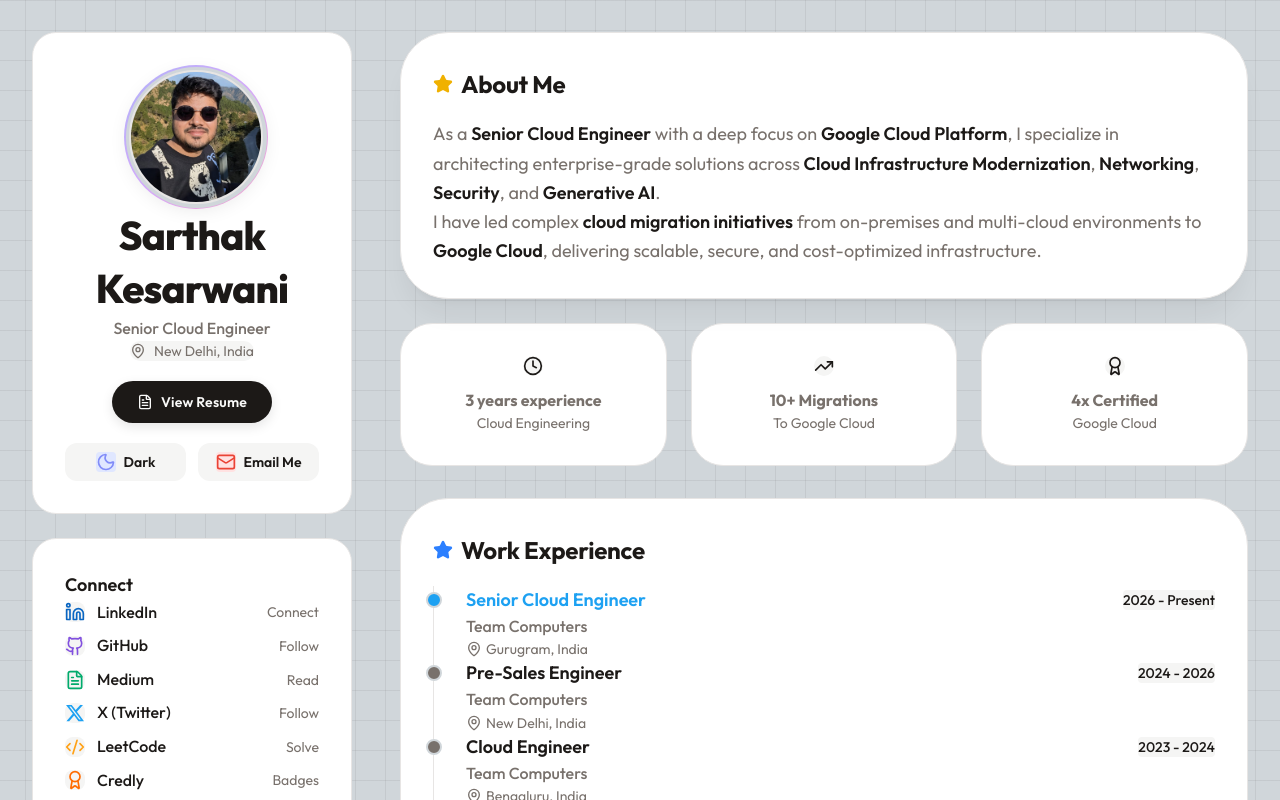
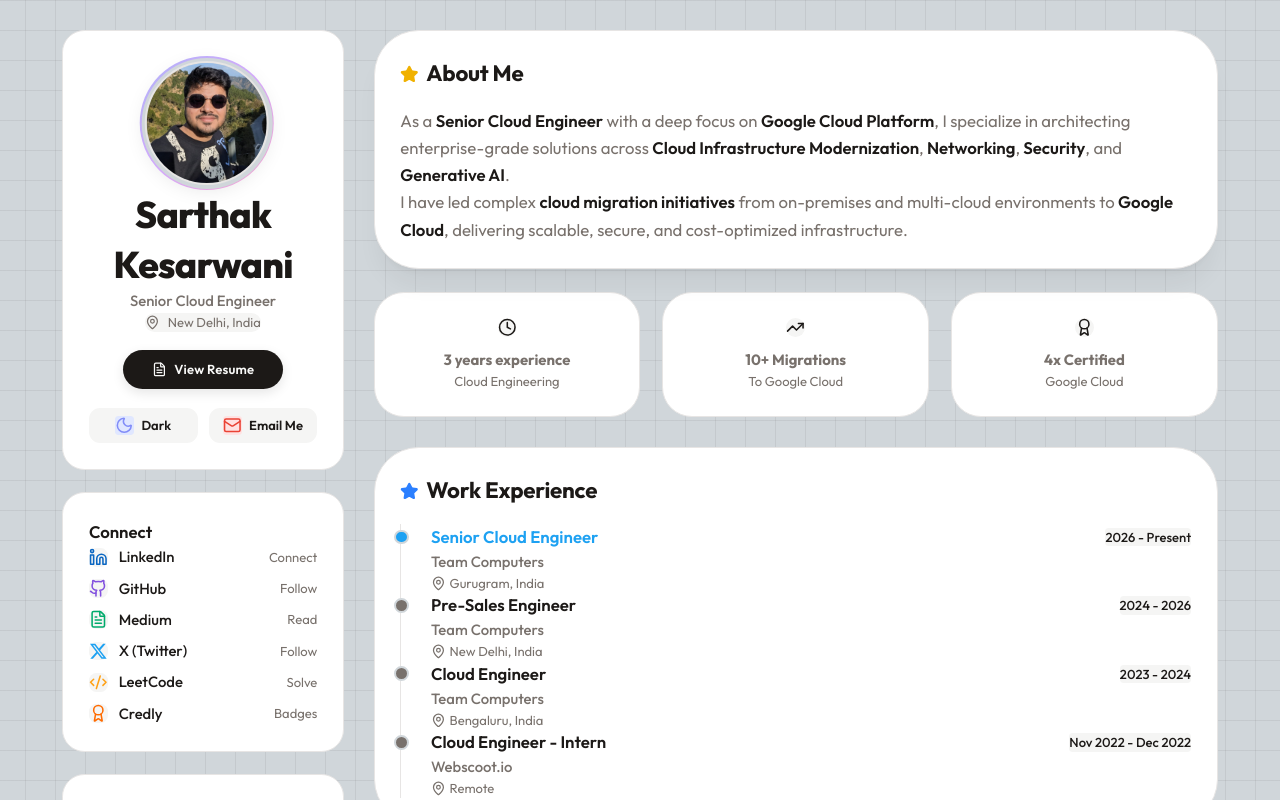
Before and after one commit to operator670/techwithsarthak, a Next.js app: page / in a window 1280 px wide. Shown: the top 800 px of the page. Built offline with nearby package versions, Linux system fonts and the light colour scheme.

Commit message:
Fixed view

```diff
--- a/app/globals.css
+++ b/app/globals.css
@@ -69,6 +69,13 @@
   --ring: 212 212 216;
 }
 
+html {
+  /* Fluid scaling: Tries to stay around 14px but adjusts slightly based on width.
+     Base is 13.5px + 0.1% of viewport width.
+     This ensures it feels "tight" on a 14-inch laptop but scales nicely on bigger screens. */
+  font-size: clamp(13px, 0.85rem + 0.1vw, 15px);
+}
+
 * {
   margin: 0;
   padding: 0;
@@ -95,10 +102,10 @@
 /* Utility Classes */
 
 .container-custom {
-  max-width: 1400px;
+  max-width: 1200px;
   margin: 0 auto;
-  padding-left: 2rem;
-  padding-right: 2rem;
+  padding-left: 1.5rem;
+  padding-right: 1.5rem;
 }
 
 /* Bento Card Style */
@@ -106,8 +113,8 @@
   background: rgb(var(--card));
   border: 1px solid rgb(var(--border));
   border-radius: 1.5rem;
-  /* rounded-3xl equivalent */
-  padding: 2rem;
+  /* Dynamic padding: 1.25rem on mobile, up to 1.75rem on large desktop */
+  padding: clamp(1.25rem, 2vw, 1.75rem);
   transition: all 0.2s ease-in-out;
 }
 
@@ -309,7 +316,8 @@
   aside {
     position: sticky !important;
     top: 2rem !important;
-    width: 320px !important;
+    /* Responsive sidebar: comfortable for 14-inch laptops */
+    width: clamp(260px, 22vw, 300px) !important;
     flex-shrink: 0 !important;
   }
 
--- a/components/PortfolioContent.tsx
+++ b/components/PortfolioContent.tsx
@@ -12,7 +12,7 @@
 export default function PortfolioContent() {
     return (
         <div className="container-custom" style={{ paddingTop: '2rem', paddingBottom: '3rem' }}>
-            <div className="flex flex-col lg:flex-row gap-8 lg:gap-12">
+            <div className="flex flex-col lg:flex-row gap-8">
                 {/* Sticky Sidebar */}
                 <Sidebar />
 
```
